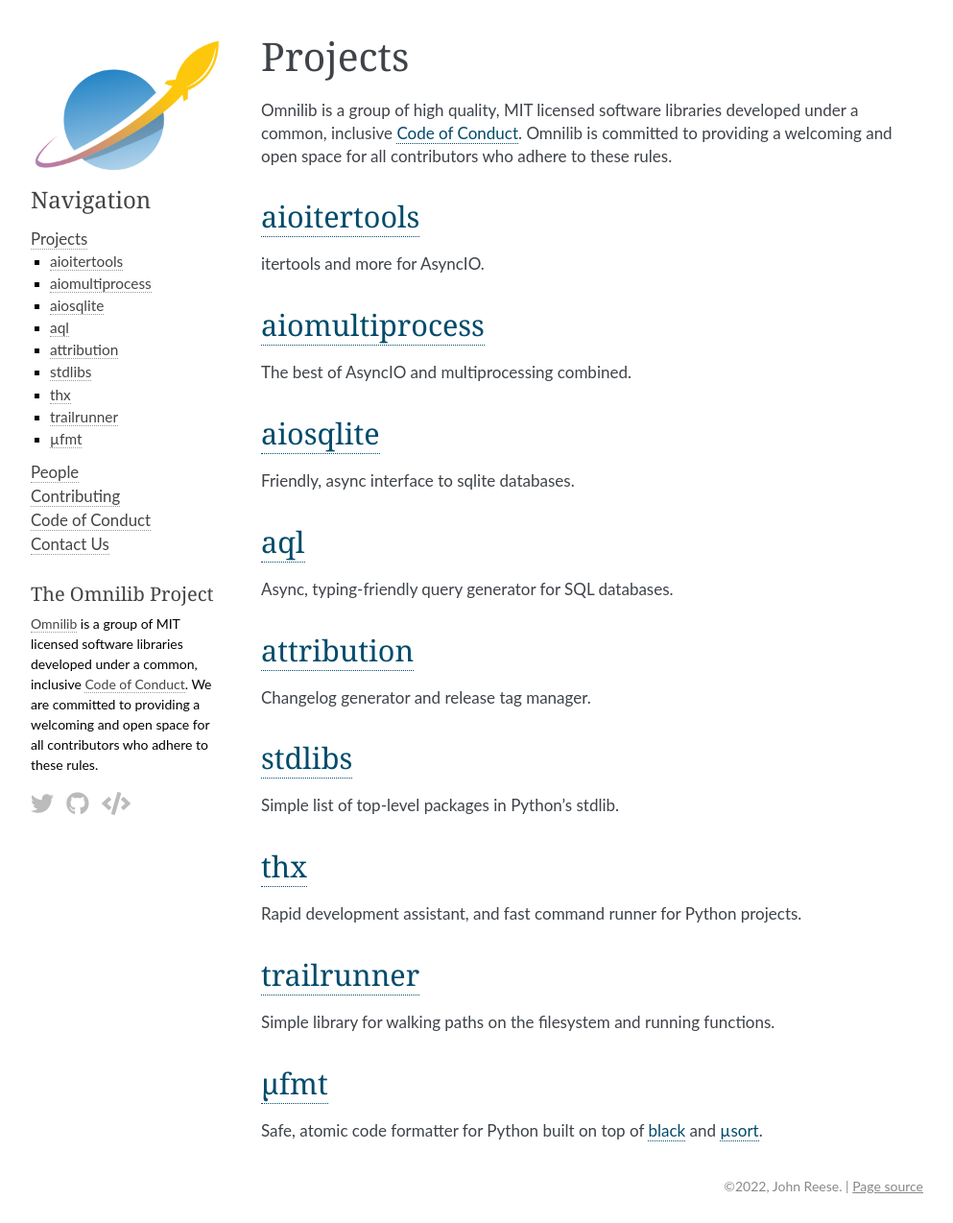
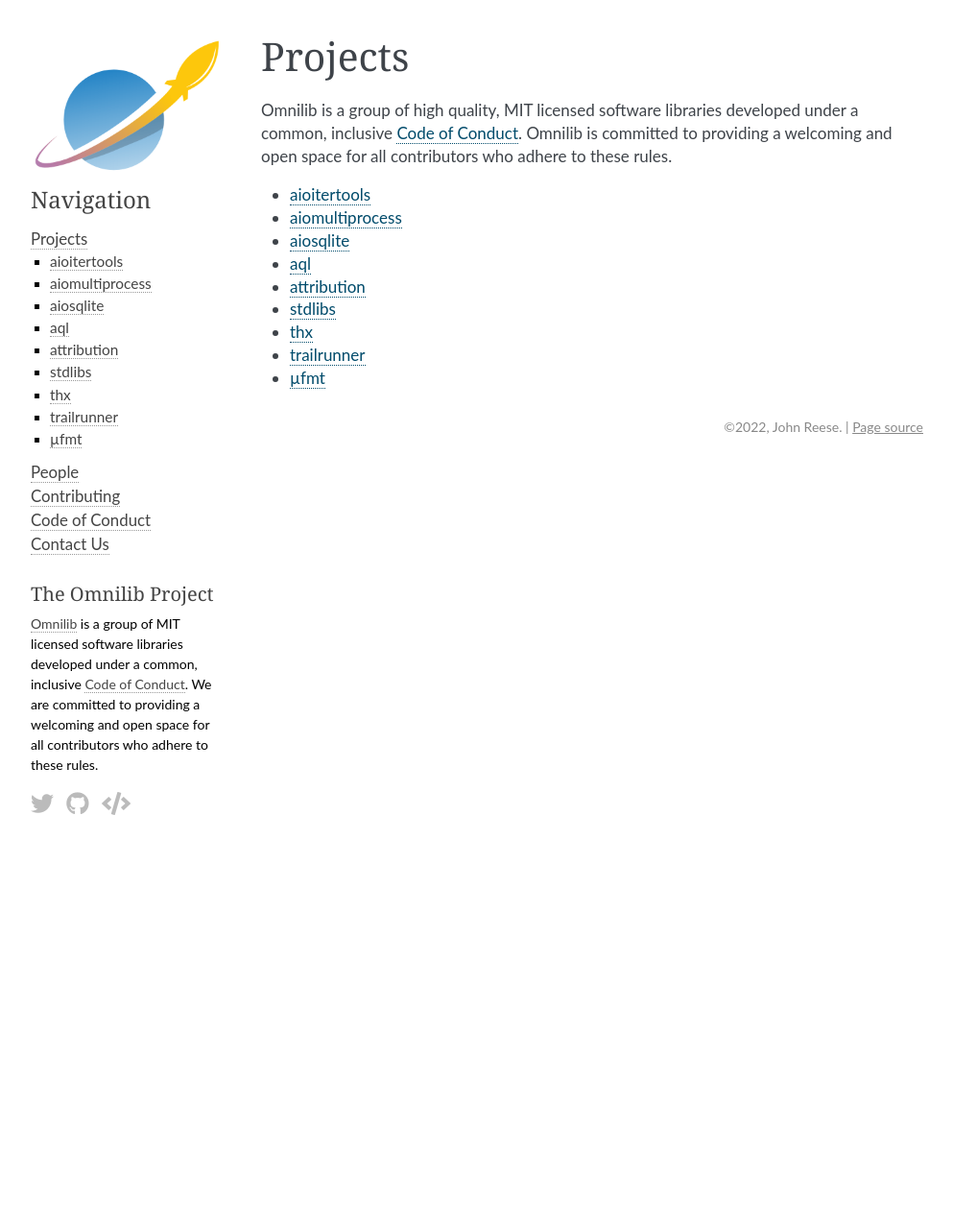
Before and after one commit to omnilib/omnilib-site, a Sphinx documentation site: the page built from source/projects.rst, in a window 1280 px wide and 1274 px high. Shown: the whole window at 96% size, without its empty margins (148-1141 px from the left). Built offline with Sphinx 7.4.7, drawn with Linux system fonts in a browser that asks for light colours; some web fonts are replaced.

```diff
--- a/source/conf.py
+++ b/source/conf.py
@@ -72,7 +72,6 @@ html_theme_options = {
         "'Bitstream Vera Sans Mono', monospace"
     ),
     "head_font_family": "ff-tisa-web-pro, Georgia, serif",
-    "head_font_size": "280%",
 }
 
 html_sidebars = {
--- a/source/contributing.rst
+++ b/source/contributing.rst
@@ -12,7 +12,7 @@ CI jobs to validate your contribution against the project's test suite,
 type checker, and any linters, so you can get immediate, technical feedback.
 
 If you would like to contribute, but aren't sure where to start, take a look
-at the list of :ref:`Omnlib projects <projects>` to see if any of them seem
+at the list of :ref:`Omnilib projects <projects>` to see if any of them seem
 interesting to you. Follow the links to their Github repositories, and look
 for open issues, ideally ones tagged with "good first issue" or "hacktoberfest".
 These issues should be relatively small in size, or require less knowledge of
--- a/source/projects.rst
+++ b/source/projects.rst
@@ -7,65 +9,7 @@ providing a welcoming and open space for all contributors who adhere to these
 rules.
 
 
-:ref:`aioitertools <project-aioitertools>`
-------------------------------------------
-
-itertools and more for AsyncIO.
-
-
-:ref:`aiomultiprocess <project-aiomultiprocess>`
-------------------------------------------------
-
-The best of AsyncIO and multiprocessing combined.
-
-
-:ref:`aiosqlite <project-aiosqlite>`
-------------------------------------
-
-Friendly, async interface to sqlite databases.
-
-
-:ref:`aql <project-aql>`
-------------------------
-
-Async, typing-friendly query generator for SQL databases.
-
-
-:ref:`attribution <project-attribution>`
-----------------------------------------
-
-Changelog generator and release tag manager.
-
-
-:ref:`stdlibs <project-stdlibs>`
---------------------------------
-
-Simple list of top-level packages in Python's stdlib.
-
-
-:ref:`thx <project-thx>`
-------------------------
-
-Rapid development assistant, and fast command runner for Python projects.
-
-
-:ref:`trailrunner <project-trailrunner>`
-----------------------------------------
-
-Simple library for walking paths on the filesystem and running functions.
-
-
-:ref:`µfmt <project-ufmt>`
---------------------------
-
-Safe, atomic code formatter for Python built on top of
-`black <https://black.rtfd.io>`_ and `µsort <https://usort.rtfd.io>`_.
-
-
-
-
 .. toctree::
-    :hidden:
 
     project/aioitertools
     project/aiomultiprocess
```
Also changed, not shown: other parts of source/projects.rst (+2 -0 lines), source/index.rst (+61 -4 lines).
